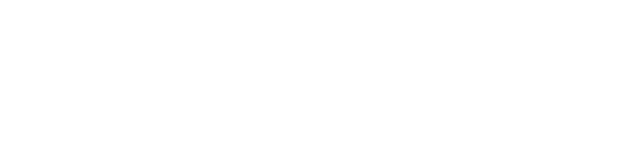
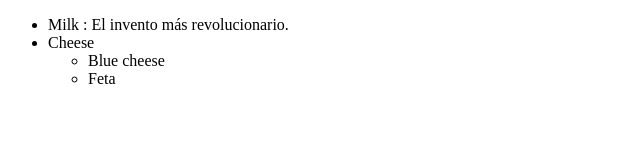
Before and after one commit to pab10v/onymous, a plain HTML site: page index.html in a window 1280 px wide. Shown: the whole page, without its empty margins (0-640 px from the left). Drawn offline with Linux system fonts and the light colour scheme.

Commit message:
Update index.html

```diff
--- a/index.html
+++ b/index.html
@@ -5,5 +5,17 @@
   </head>
   <body>
     <p></p>
+    <ul>
+      <li>Milk : <a href:"https://github.com/pab10v/onymous/blob/main/20140605203256-87441696-el-invento-m%C3%A1s-revolucionario-de-los-%C3%BAltimos-dos-mil-a%C3%B1os.html">
+        El invento más revolucionario.</a></li>
+    <li>Cheese
+        <ul>
+            <li>Blue cheese</li>
+            <li>Feta</li>
+        </ul>
+    </li>
+</ul>
+
+
   </body>
 </html>
```
